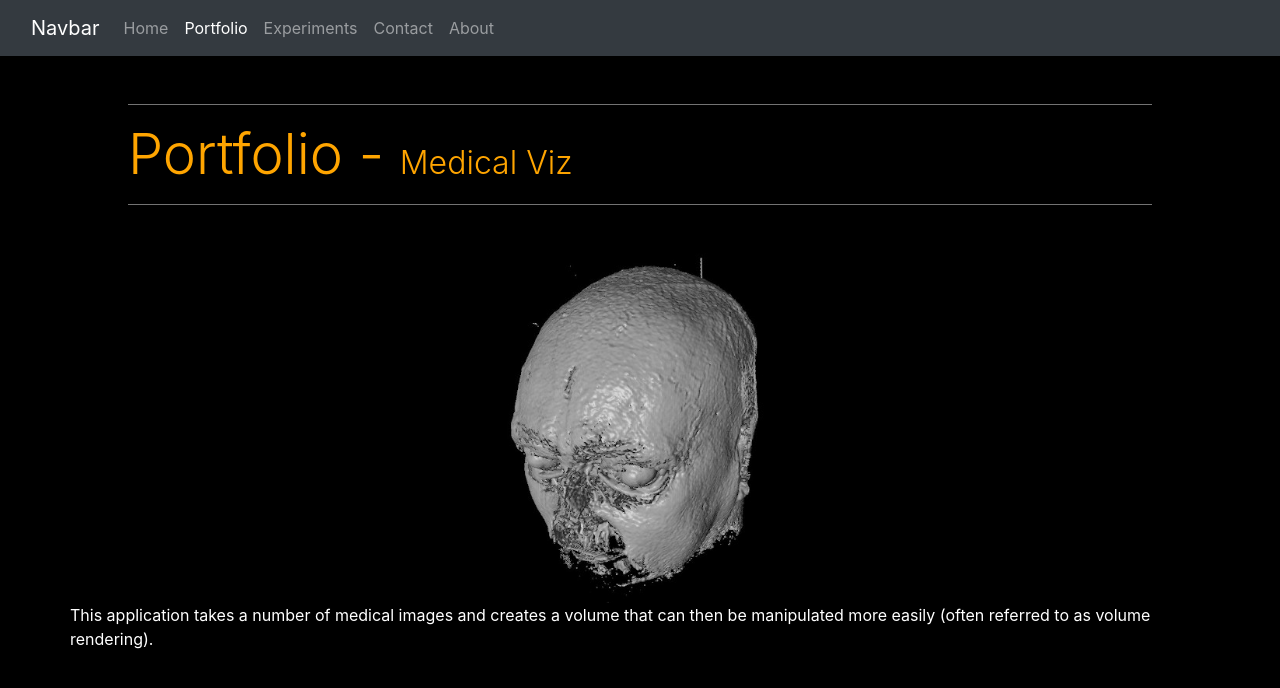
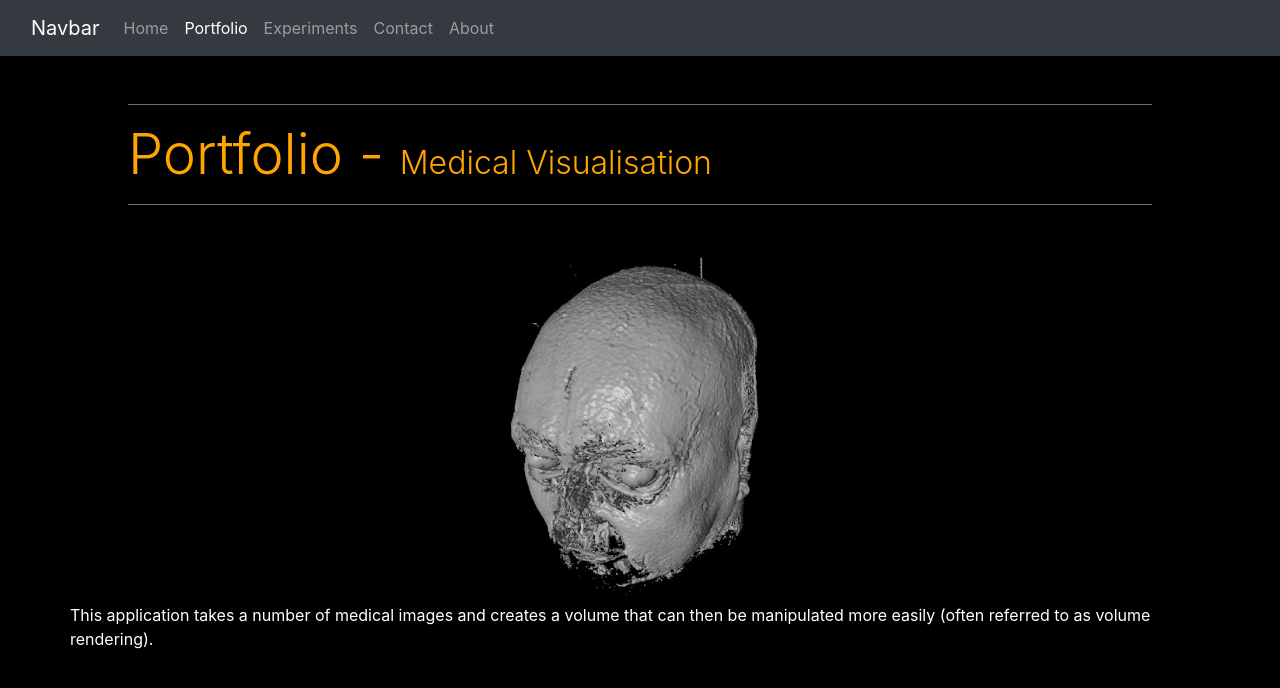
Before and after one commit to DoctorTone/drt_demo, a React (Create React App) app: page /portfolio/medical in a window 1280 px wide. Shown: the top 688 px of the page. Built offline with nearby package versions, Linux system fonts and the light colour scheme; what react-three-fiber would draw is missing.

Commit message:
Update sub title.

```diff
--- a/src/pages/MedicalViz.js
+++ b/src/pages/MedicalViz.js
@@ -7,7 +7,7 @@ const MedicalViz = () => {
       <Navbar activeLink="Portfolio" />
       <hr className="mt-5 h-line" />
       <h2 className="indent orangeText display-4">
-        Portfolio - <span className="display-6">Medical Viz</span>
+        Portfolio - <span className="display-6">Medical Visualisation</span>
       </h2>
       <hr className="h-line mb-5" />
       <div className="container">
```
